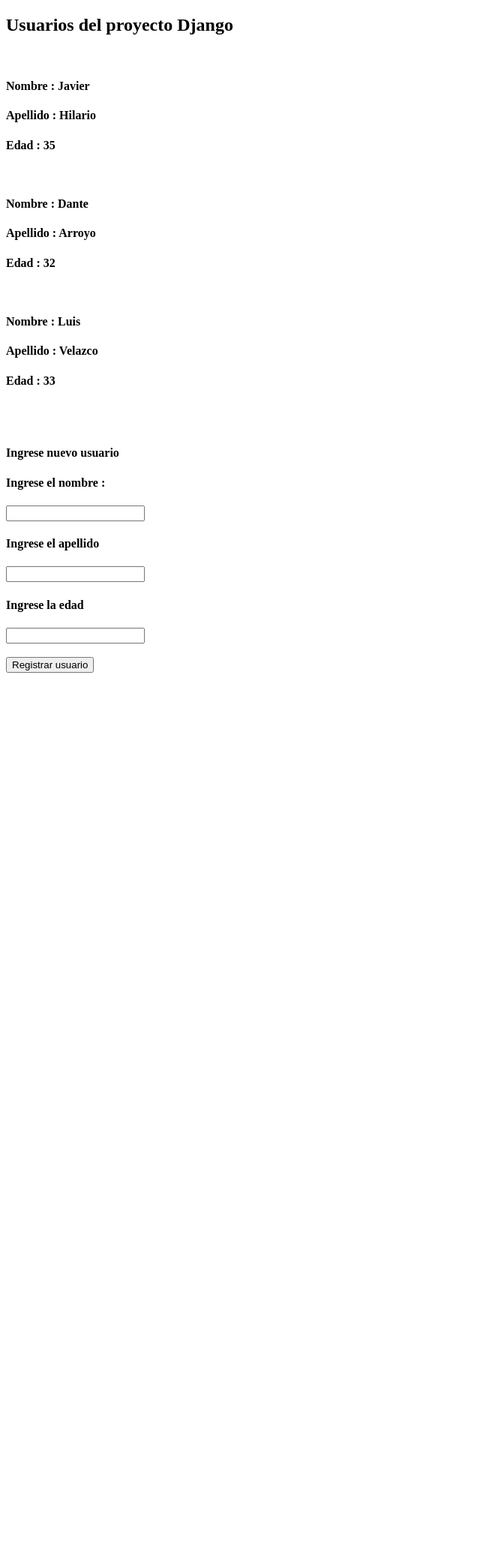
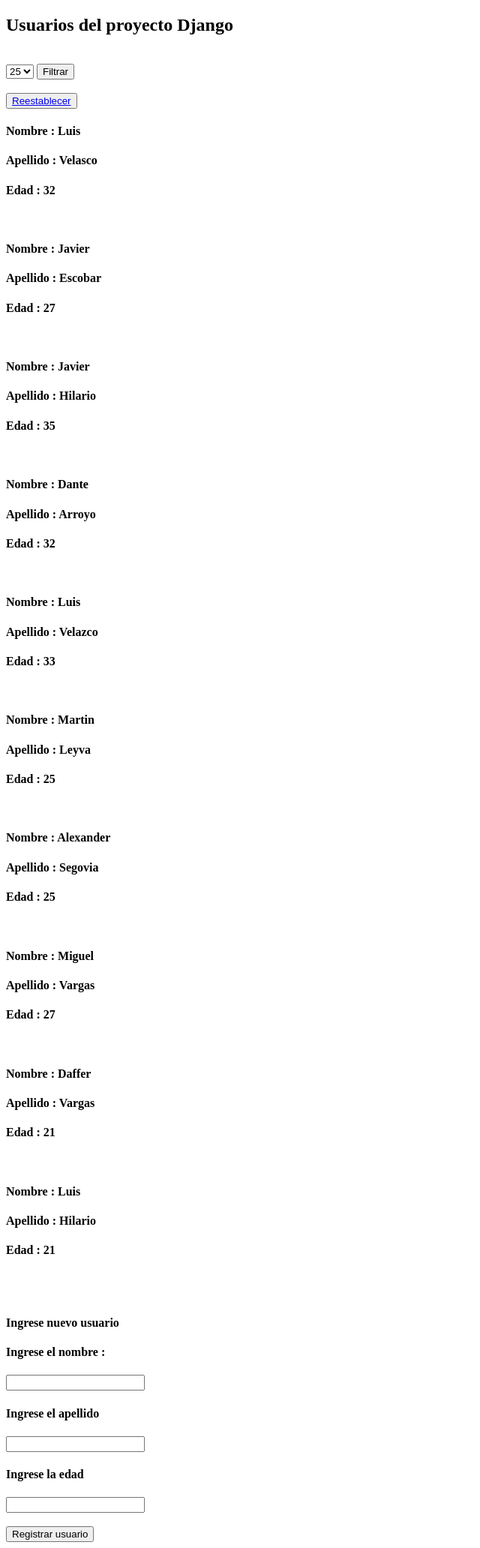
Before and after one commit to jorge-ernesto/desarrolloWebPython, a Django app: page /ejemplo_django/ingreso in a window 1280 px wide. Shown: the whole page at 75% size, without its empty margins (0-640 px from the left). Before the commit the page ends 897 px from the top, so only its background shows below. Run offline with Django 4.2, Linux system fonts and the light colour scheme; data comes from the database, SQL or seed files in the repository; both versions use the stored data as it was after the commit.

Commit message:
Pre-parcial

```diff
--- a/primerProyecto/ejemplo_django/templates/ejemplo_django/ingreso.html
+++ b/primerProyecto/ejemplo_django/templates/ejemplo_django/ingreso.html
@@ -6,10 +6,21 @@
     <body>
         <h2>Usuarios del proyecto Django</h2>
         <br>
+        <form method="post" url="{% url 'ejemplo_django:ingreso' %}">
+        {% csrf_token %}
+            <select name="edadFiltrado">
+                <option value="25">25</option>
+                <option value="35">35</option>
+            </select>
+            <button type="submit" name="Filtrar">Filtrar</button>
+        </form>
+        <br>
+        <button><a href="{% url 'ejemplo_django:ingreso' %}">Reestablecer</a></button>
+        <br>
         {% for usuario in usuarios %}
-        <h4>Nombre : {{ usuario.0 }}</h4>
-        <h4>Apellido : {{ usuario.1 }}</h4>
-        <h4>Edad : {{ usuario.2 }}</h4>
+        <h4>Nombre : {{ usuario.nombre }}</h4>
+        <h4>Apellido : {{ usuario.apellido }}</h4>
+        <h4>Edad : {{ usuario.edad }}</h4>
         <br>
         {% endfor %}
         <br>
@@ -29,7 +40,7 @@
                 <input type="number" name="edadUsuario">
             </div>
             <br>
-            <button type="submit">Registrar usuario</button>
+            <button type="submit" name="Crear">Registrar usuario</button>
         </form>
     </body>
 </html>
--- a/primerProyecto/ejemplo_django/views.py
+++ b/primerProyecto/ejemplo_django/views.py
@@ -1,26 +1,33 @@
 from django.shortcuts import render
 from django.http import HttpResponse
+from .models import usuariosDjango
 
 # Create your views here.
-lista_elementos = [['Javier','Hilario','35'],['Dante','Arroyo','32'],['Luis','Velazco','33']]
-
 def index(request):
     return HttpResponse('Esta es mi primera vista')
 
 def ingreso(request):
+    usuariosInformacion = usuariosDjango.objects.all().order_by('id')
     if request.method == 'POST':
-        nuevoUsuario = []
-        print('Hola, se ha posteado informacion')
-        nombre = request.POST.get('nombreUsuario')
-        apellido = request.POST.get('apellidoUsuario')
-        edad = request.POST.get('edadUsuario')
-        print('El nombre del usuario es : ' + str(nombre))
-        print('El apellido del usuario es : ' + str(apellido))
-        print('La edad del usuario es : ' + str(edad))
-        nuevoUsuario.append(str(nombre))
-        nuevoUsuario.append(str(apellido))
-        nuevoUsuario.append(str(edad))
-        lista_elementos.append(nuevoUsuario)
+        if 'Crear' in request.POST:
+            nuevoUsuario = []
+            print('Hola, se ha posteado informacion')
+            nombre = request.POST.get('nombreUsuario')
+            apellido = request.POST.get('apellidoUsuario')
+            edad = request.POST.get('edadUsuario')
+            print('El nombre del usuario es : ' + str(nombre))
+            print('El apellido del usuario es : ' + str(apellido))
+            print('La edad del usuario es : ' + str(edad))
+            nuevoUsuario.append(str(nombre))
+            nuevoUsuario.append(str(apellido))
+            nuevoUsuario.append(str(edad))
+            usuariosDjango(nombre=str(nombre),apellido=str(apellido),edad=str(edad)).save()
+            usuariosInformacion = usuariosDjango.objects.all().order_by('id')
+        elif 'Filtrar' in request.POST:
+            filtradoEdad = request.POST.get('edadFiltrado')
+            usuariosInformacion = usuariosDjango.objects.filter(edad=filtradoEdad)
     return render(request,'ejemplo_django/ingreso.html',{
-        'usuarios':lista_elementos,
+        'usuarios':usuariosInformacion,
     })
+
+#Wappalyzer
```
Also changed, not shown: primerProyecto/db.sqlite3.
